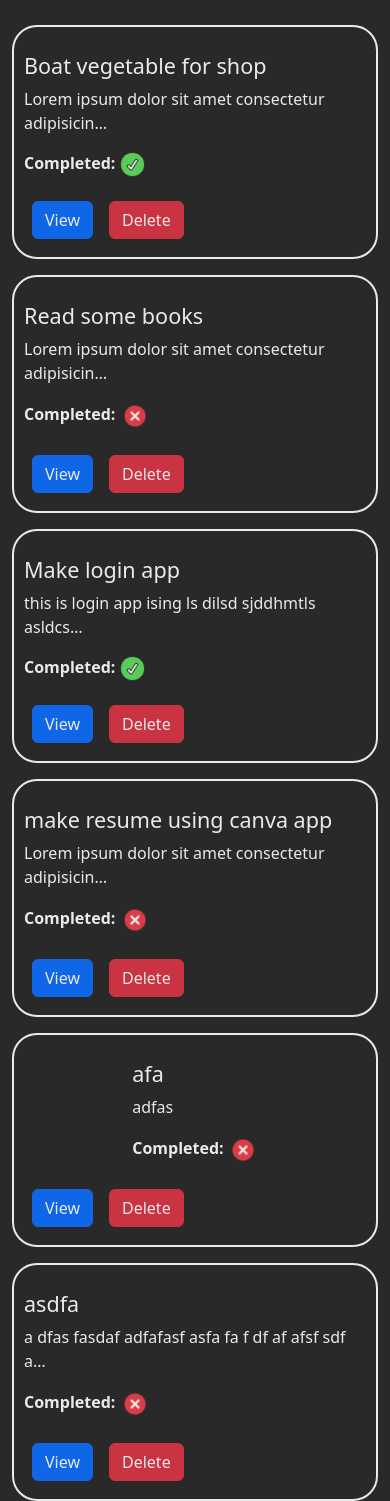
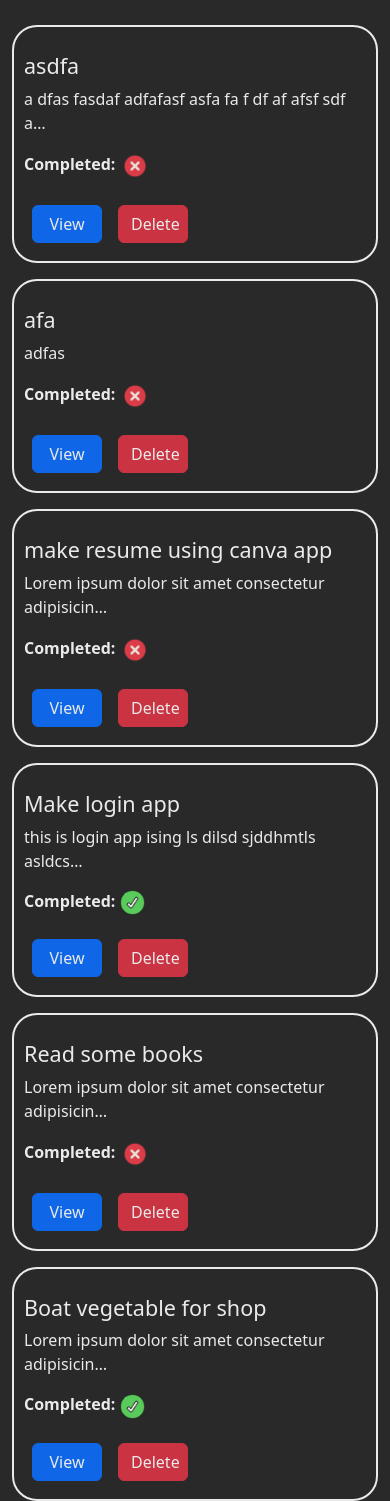
Before and after one commit to siddharth756/Todo-App, a Django app: page / in a window 390 px wide. Shown: the part 166-1667 px from the top of the page. Run offline with Django 5.2, Linux system fonts and the light colour scheme; a user stored in the database is signed in; data comes from the database, SQL or seed files in the repository; both versions use the stored data as it was after the commit.

Commit message:
task and buttons modified.

```diff
--- a/templates/home.html
+++ b/templates/home.html
@@ -26,10 +26,10 @@
 </div>
 
 <div class="main">
-  {% for todo in todo %}
+  {% for todo in todo reversed %}
 
   <div class="tasks mb-3">
-    <div class="mt-3">
+    <div class="mt-3 tasks-content">
       <h4 class="task-title">{{todo.title}}</h4>
       <p class="task-text">{{ todo.description|truncatechars:50 }}</p>
       <p class="task-text">
@@ -42,12 +42,12 @@
       </p>
     </div>
 
-    <div class="task-buttons">
-      <div class="m-2 v">
-        <a href="{% url 'detail' todo.pk %}" class="btn btn-primary">View</a>
+    <div class="tasks-buttons">
+      <div class="m-2">
+        <a href="{% url 'detail' todo.pk %}" class="btn btn-primary" style="width: 70px;">View</a>
       </div>
-      <div class="m-2 d">
-        <a href="{% url 'delete' todo.pk %}" class="btn btn-danger">Delete</a>
+      <div class="m-2">
+        <a href="{% url 'delete' todo.pk %}" class="btn btn-danger" style="width: 70px;">Delete</a>
       </div>
     </div>
   </div>
--- a/todo_app/static/css/styles.css
+++ b/todo_app/static/css/styles.css
@@ -167,6 +167,10 @@ nav a:nth-child(3):hover ~ #indicator {
   justify-content: space-around;
 }
 
+.tasks-content {
+  width: 50%;
+}
+
 .main .empty {
   margin-top: 100px;
 }
@@ -258,8 +262,15 @@ nav a:nth-child(3):hover ~ #indicator {
     flex-direction: column;
   }
 
-  .tasks .task-buttons {
+  .tasks .tasks-content {
+    width: 70%;
+  }
+
+  .tasks .tasks-buttons {
     display: flex;
+    height: fit-content;
+    align-items: center;
+    width: 70%;
   }
 
   .form-main {
@@ -272,7 +283,13 @@ nav a:nth-child(3):hover ~ #indicator {
 }
 
 @media screen and (max-width: 425px) {
-  .tasks .task-buttons {
+  .tasks .tasks-content {
     width: 100%;
   }
+
+  .tasks .tasks-buttons {
+    width: 100%;
+    height: fit-content;
+    align-items: center;
+  }
 }
```
Also changed, not shown: db.sqlite3.
